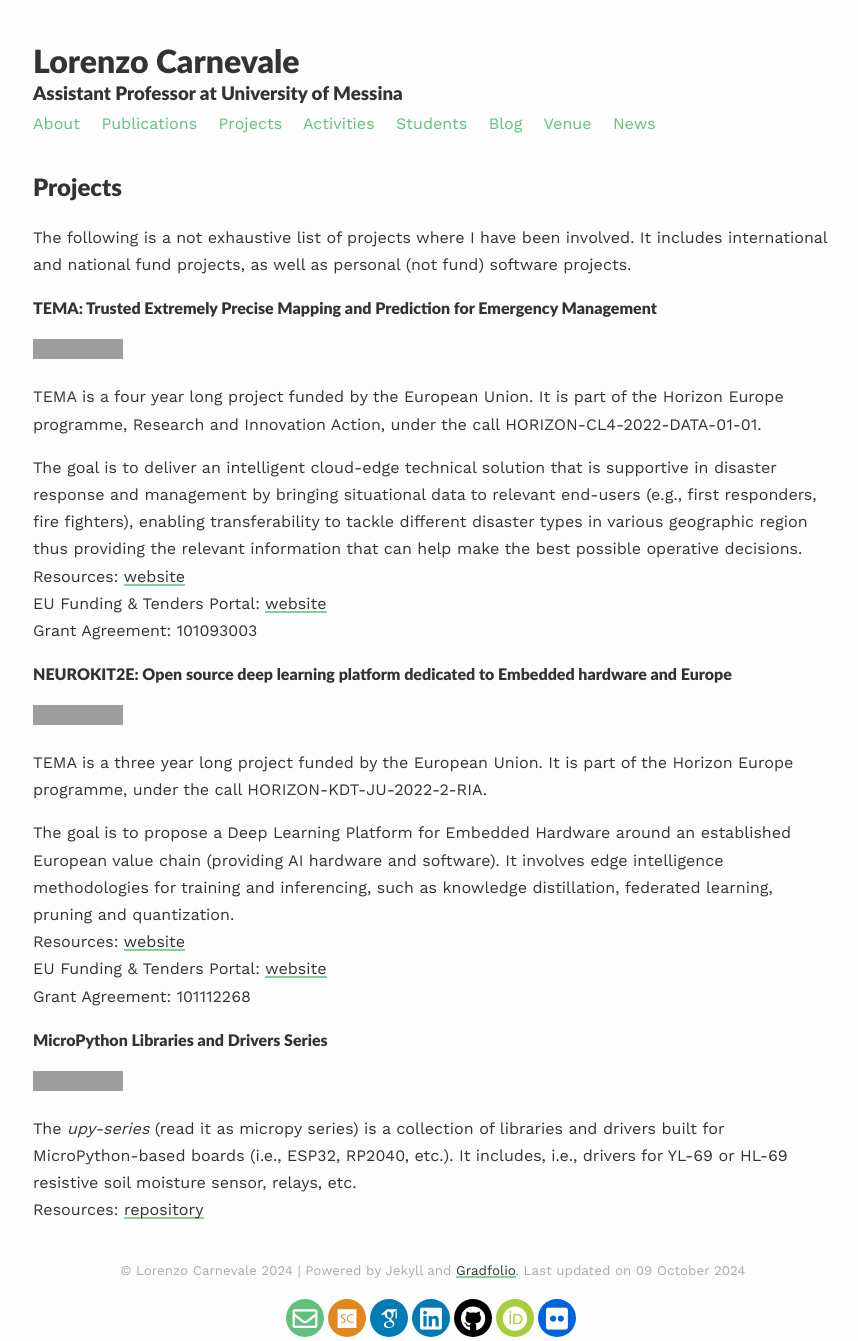
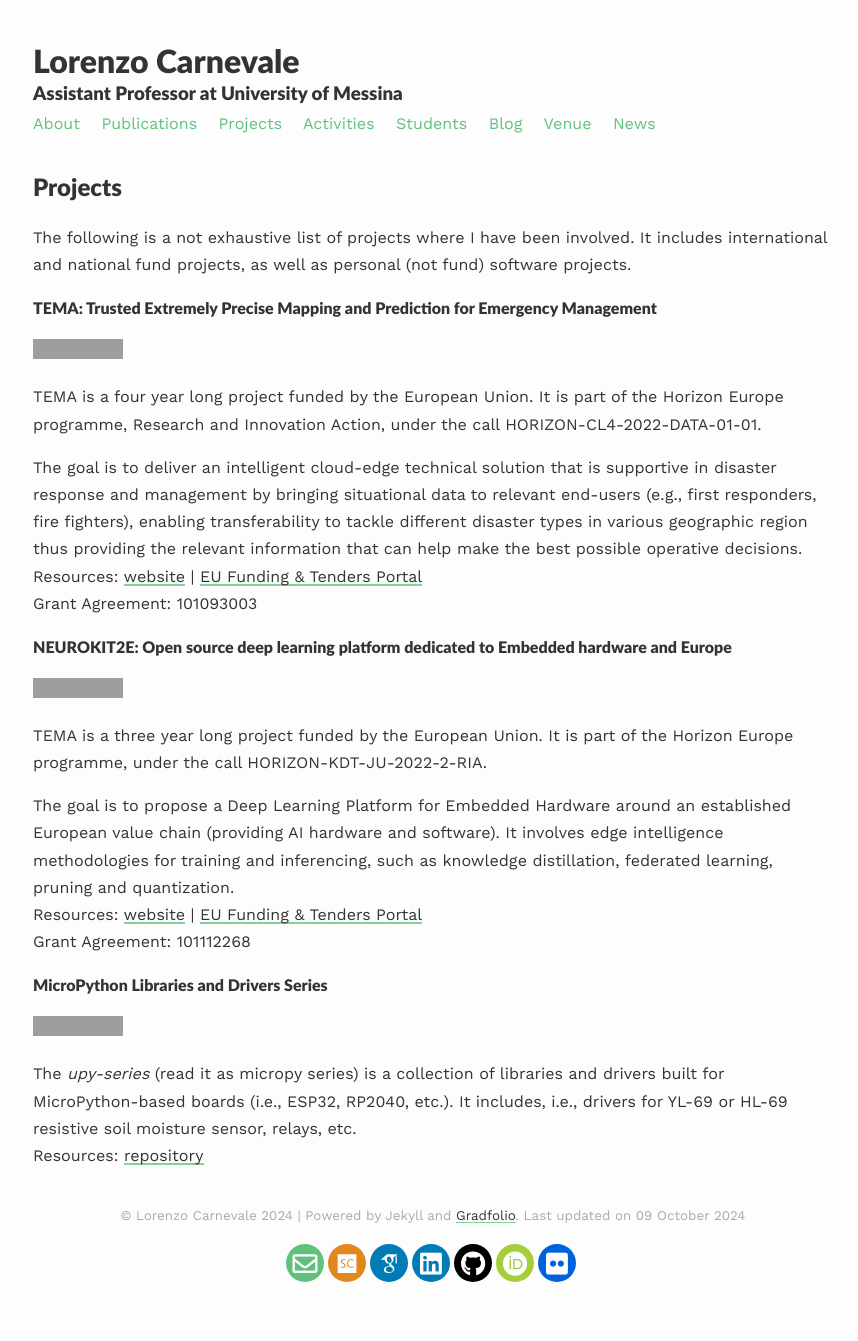
Before and after one commit to lcarnevale/lcarnevale.github.io, a Jekyll site: the page built from _pages/projects.md, in a window 1280 px wide. Shown: the whole page, without its empty margins (207-1065 px from the left). Built offline with Jekyll 4.4.1, drawn with Linux system fonts in a browser that asks for light colours; nearby versions of some CDN libraries; some web fonts are replaced; after the commit the page ends 1286 px from its top, so only the background shows below that; grey boxes are pictures that could not be loaded.

Commit message:
update the resource visualization

```diff
--- a/_pages/projects.md
+++ b/_pages/projects.md
@@ -14,8 +14,7 @@ The following is a not exhaustive list of projects where I have been involved. I
 TEMA is a four year long project funded by the European Union. It is part of the Horizon Europe programme, Research and Innovation Action, under the call HORIZON-CL4-2022-DATA-01-01.
 
 The goal is to deliver an intelligent cloud-edge technical solution that is supportive in disaster response and management by bringing situational data to relevant end-users (e.g., first responders, fire fighters), enabling transferability to tackle different disaster types in various geographic region thus providing the relevant information that can help make the best possible operative decisions.<br>
-Resources: <a href="https://tema-project.eu">website</a><br>
-EU Funding & Tenders Portal: <a href="https://ec.europa.eu/info/funding-tenders/opportunities/portal/screen/opportunities/projects-details/43108390/101093003/HORIZON">website</a><br>
+Resources: <a href="https://tema-project.eu">website</a> | <a href="https://ec.europa.eu/info/funding-tenders/opportunities/portal/screen/opportunities/projects-details/43108390/101093003/HORIZON">EU Funding & Tenders Portal</a><br>
 Grant Agreement: 101093003
 
 #### NEUROKIT2E: Open source deep learning platform dedicated to Embedded hardware and Europe
@@ -24,8 +23,7 @@ Grant Agreement: 101093003
 TEMA is a three year long project funded by the European Union. It is part of the Horizon Europe programme, under the call HORIZON-KDT-JU-2022-2-RIA.
 
 The goal is to propose a Deep Learning Platform for Embedded Hardware around an established European value chain (providing AI hardware and software). It involves edge intelligence methodologies for training and inferencing, such as knowledge distillation, federated learning, pruning and quantization.<br>
-Resources: <a href="https://www.neurokit2e.eu">website</a><br>
-EU Funding & Tenders Portal: <a href="https://ec.europa.eu/info/funding-tenders/opportunities/portal/screen/how-to-participate/org-details/894232331/project/101112268/program/43108390/details">website</a><br>
+Resources: <a href="https://www.neurokit2e.eu">website</a> | <a href="https://ec.europa.eu/info/funding-tenders/opportunities/portal/screen/how-to-participate/org-details/894232331/project/101112268/program/43108390/details">EU Funding & Tenders Portal</a><br>
 Grant Agreement: 101112268
 
 #### MicroPython Libraries and Drivers Series
```
